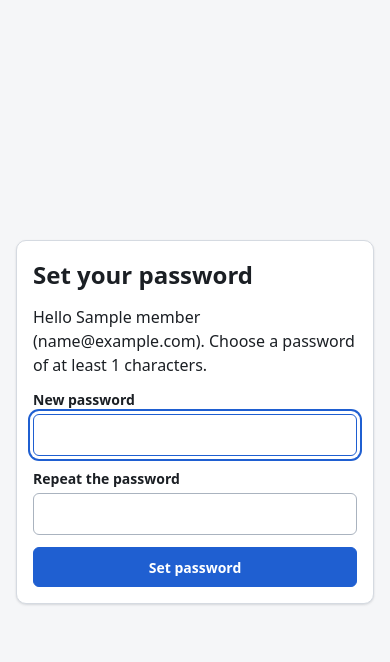
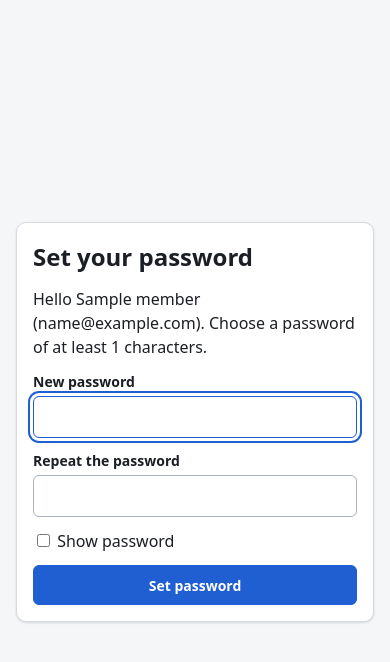
Before and after one commit to smallTechOrg/sales0, a Python web app: template src/sales0/web/templates/auth/set_password.html in a window 390 px wide. Shown: the top 662 px of the page. Run offline with Jinja, Linux system fonts and the light colour scheme; the template is opened without the code that fills it: most values are stand-ins (such as "Sample title", 1, 10 or a date in 2020).

Commit message:
Login: show-password toggle and no auto-capitalise/autocorrect for phones
A masked password field is hard to check after pasting on a phone. Adds a Show password checkbox
(login and set-password pages) and turns off auto-capitalise/autocorrect/spellcheck on those fields.

Co-Authored-By: Claude Sonnet 5.5 <noreply@anthropic.com>
Claude-Session: https://claude.ai/code/session_01YGo7GtHRSqiSMDY2Tq4PPC

```diff
--- /dev/null
+++ b/src/sales0/web/static/js/show-password.js
@@ -0,0 +1,12 @@
+// "Show password" checkbox on the login and set-password pages (a masked field is hard to check after pasting on a phone).
+(function () {
+  document.addEventListener("change", function (event) {
+    var box = event.target;
+    if (!box || !box.matches || !box.matches("input[data-show-password]")) return;
+    var form = box.form;
+    if (!form) return;
+    form.querySelectorAll("input[data-pw]").forEach(function (field) {
+      field.type = box.checked ? "text" : "password";
+    });
+  });
+})();
--- a/src/sales0/web/templates/auth/login.html
+++ b/src/sales0/web/templates/auth/login.html
@@ -6,6 +6,7 @@
   <meta name="robots" content="noindex">
   <title>Log in · sales0</title>
   <link rel="stylesheet" href="/static/css/app.css">
+  <script src="/static/js/show-password.js" defer></script>
 </head>
 <body>
   <main class="login" id="main">
@@ -17,12 +18,13 @@
         <input type="hidden" name="next" value="{{ next_path }}">
         <div class="field">
           <label class="field__label" for="login-email">Email</label>
-          <input class="input" id="login-email" name="email" type="email" value="{{ email }}" autocomplete="username" required{% if not email %} autofocus{% endif %}>
+          <input class="input" id="login-email" name="email" type="email" value="{{ email }}" autocomplete="username" autocapitalize="off" autocorrect="off" spellcheck="false" required{% if not email %} autofocus{% endif %}>
         </div>
         <div class="field">
           <label class="field__label" for="login-password">Password</label>
-          <input class="input" id="login-password" name="password" type="password" autocomplete="current-password" required{% if email %} autofocus{% endif %}>
+          <input class="input" id="login-password" name="password" type="password" data-pw autocomplete="current-password" autocapitalize="off" autocorrect="off" spellcheck="false" required{% if email %} autofocus{% endif %}>
         </div>
+        <label class="check"><input type="checkbox" id="login-show-password" data-show-password> Show password</label>
         <label class="check"><input type="checkbox" id="login-remember" name="remember" value="1"{% if remember %} checked{% endif %}> Remember me on this device</label>
         <button class="btn btn--primary" id="login-submit" type="submit">Log in</button>
         <p class="muted">Use the email address your admin set up for you. On a fresh install that is the admin email from <code>.env</code> (<code>SALES0_ADMIN_EMAIL</code>, set before the first start).</p>
--- a/src/sales0/web/templates/auth/set_password.html
+++ b/src/sales0/web/templates/auth/set_password.html
@@ -7,6 +7,7 @@
   <meta name="referrer" content="same-origin">
   <title>Set password · sales0</title>
   <link rel="stylesheet" href="/static/css/app.css">
+  <script src="/static/js/show-password.js" defer></script>
 </head>
 <body>
   <main class="login" id="main">
@@ -18,12 +19,13 @@
         {% if error %}<p class="field__error" id="sp-error" role="alert">{{ error }}</p>{% endif %}
         <div class="field">
           <label class="field__label" for="sp-password">New password</label>
-          <input class="input" id="sp-password" name="password" type="password" autocomplete="new-password" minlength="{{ min_length }}" required autofocus>
+          <input class="input" id="sp-password" name="password" type="password" data-pw autocomplete="new-password" autocapitalize="off" autocorrect="off" spellcheck="false" minlength="{{ min_length }}" required autofocus>
         </div>
         <div class="field">
           <label class="field__label" for="sp-confirm">Repeat the password</label>
-          <input class="input" id="sp-confirm" name="confirm" type="password" autocomplete="new-password" minlength="{{ min_length }}" required>
+          <input class="input" id="sp-confirm" name="confirm" type="password" data-pw autocomplete="new-password" autocapitalize="off" autocorrect="off" spellcheck="false" minlength="{{ min_length }}" required>
         </div>
+        <label class="check"><input type="checkbox" id="sp-show-password" data-show-password> Show password</label>
         <button class="btn btn--primary" id="sp-submit" type="submit">Set password</button>
       </form>
       {% else %}
```
Also changed, not shown: tests/integration/web/test_auth.py (+7 -0 lines).
